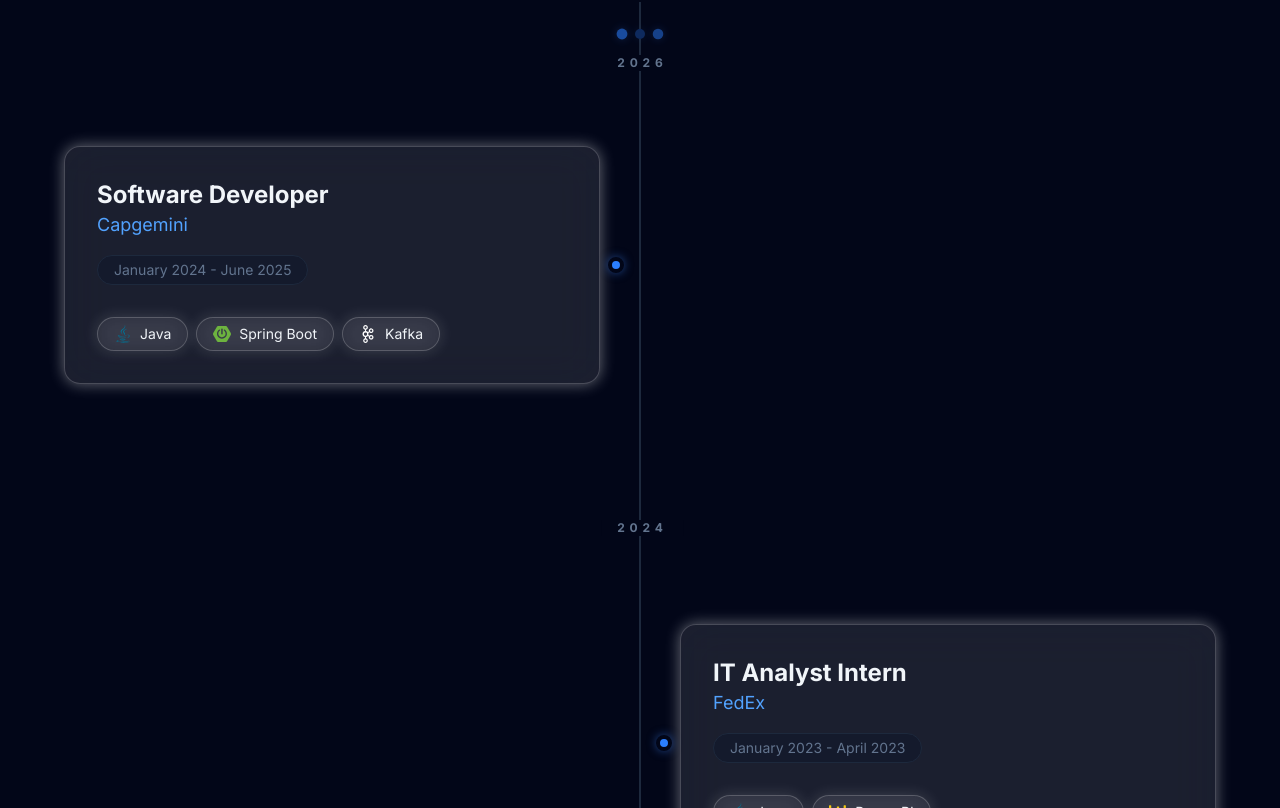
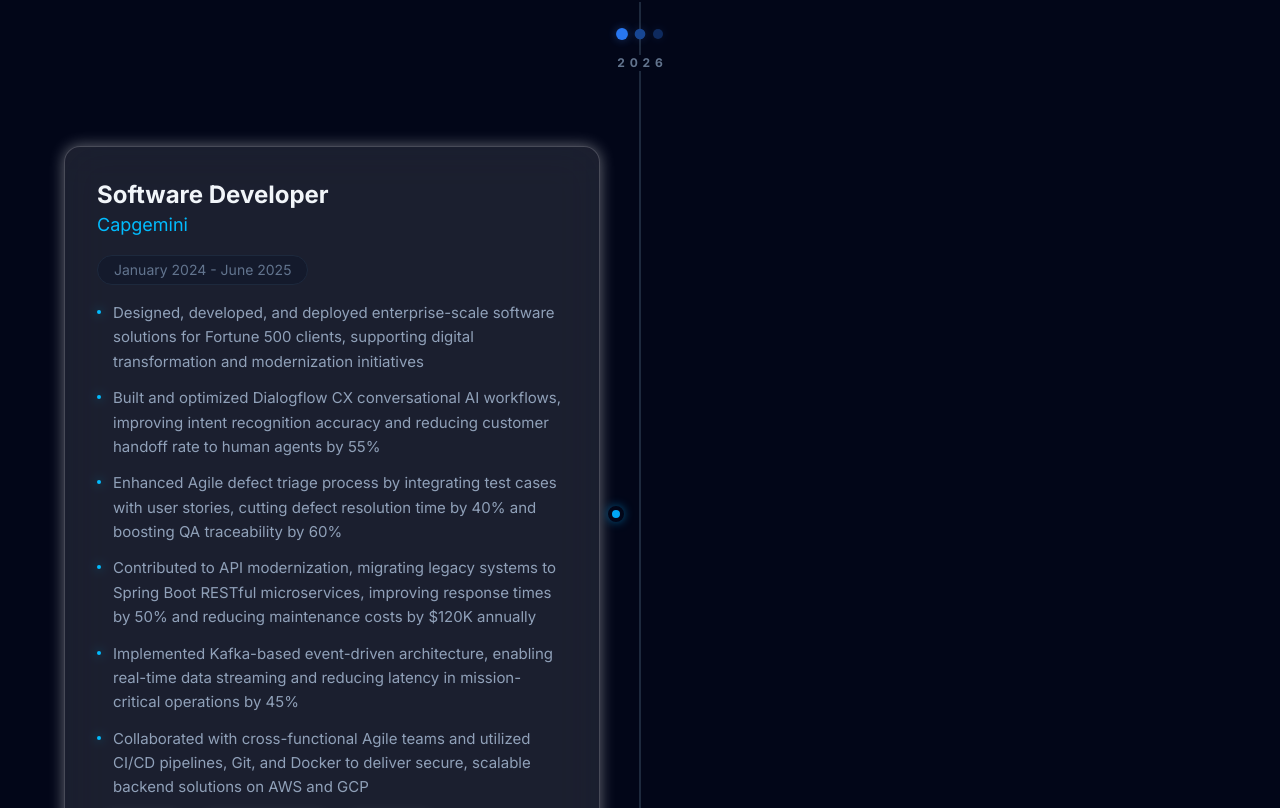
Before and after one commit to nabiladem/portfolio, a React (Vite) app: page / in a window 1280 px wide. Shown: the part 1912-2720 px from the top of the page. Built offline with nearby package versions, Linux system fonts and the light colour scheme.

Commit message:
Add colors to timeline cards

```diff
--- a/src/App.jsx
+++ b/src/App.jsx
@@ -84,7 +84,7 @@
     description: "This website.",
     stack: ["React", "JavaScript", "Tailwind CSS"],
     github: "https://github.com/nabiladem/portfolio",
-    link: "https://portfolio-gilt-two-36.vercel.app"
+    link: "https://nabiladem.com"
   },
 ];
 
@@ -93,35 +93,56 @@
     company: "Capgemini",
     role: "Software Developer",
     period: "January 2024 - June 2025",
-    description: "",
+    description: `• Designed, developed, and deployed enterprise-scale software solutions for Fortune 500 clients, supporting digital transformation and modernization initiatives
+                  • Built and optimized Dialogflow CX conversational AI workflows, improving intent recognition accuracy and reducing customer handoff rate to human agents by 55%
+                  • Enhanced Agile defect triage process by integrating test cases with user stories, cutting defect resolution time by 40% and boosting QA traceability by 60%
+                  • Contributed to API modernization, migrating legacy systems to Spring Boot RESTful microservices, improving response times by 50% and reducing maintenance costs by $120K annually
+                  • Implemented Kafka-based event-driven architecture, enabling real-time data streaming and reducing latency in mission-critical operations by 45%
+                  • Collaborated with cross-functional Agile teams and utilized CI/CD pipelines, Git, and Docker to deliver secure, scalable backend solutions on AWS and GCP`,
     stack: ["Java", "Spring Boot", "Kafka"],
+    color: "sky",
   },
   {
     company: "FedEx",
     role: "IT Analyst Intern",
     period: "January 2023 - April 2023",
-    description: "",
+    description: `• Developed Microsoft Power BI dashboards for Agile release tracking, improving visibility and compliance across 100+ projects, reducing manual reporting time by 95%
+                  • Automated project intake and reporting workflows between Digital.ai Agility and Microfocus PPM, cutting report turnaround time from 48 hours to under 10 minutes
+                  • Enhanced Agile release train forecasting accuracy by 25%, supporting data-driven decision-making for resource allocation and program planning`,
     stack: ["Java", "Power BI"],
+    color: "purple",
   },
   {
     company: "University of North Carolina at Chapel Hill & Intel",
     role: "Undergraduate Security Research Assistant",
     period: "July 2022 - July 2022",
-    description: "",
+    description: `• Researched web security and identity protection, developing OpenJar—a Google Chrome extension (HTML, CSS, JavaScript) for anonymous browsing
+                  • Collaborated with Intel and UNC researchers to present project outcomes on cybersecurity and data privacy`,
     stack: ["Rust", "JavaScript"],
+    color: "sky",
   },
   {
     company: "Rhodes College",
     role: "Computer Science Tutor",
     period: "August 2021 - May 2023",
-    description: "",
+    description: `• Mentored students in data structures, algorithms, and object-oriented programming in Java, Python, and C
+                  • Improved average student performance through one-on-one instruction and code review sessions`,
     stack: ["Python", "Java", "C"],
+    color: "red",
   },
   {
     school: "Rhodes College",
     degree: "Bachelor of Science in Computer Science",
     period: "August 2019 - May 2023",
-    honors: ["cum laude", "Upsilon Pi Epsilon"]
+    description: `• COMP 485: Software Engineering
+                  • COMP 465: Cybersecurity
+                  • COMP 385: Distributed Systems
+                  • COMP 380: Parallel Systems
+                  • COMP 372: Artificial Intelligence
+                  • COMP 355: Advanced Algorithms
+                  • COMP 241: Data Structures & Algorithms`,
+    honors: ["cum laude", "Upsilon Pi Epsilon"],
+    color: "red",
   },
 ]
 
@@ -404,27 +425,65 @@
             const nextYear = i < experiences.length - 1 ? experiences[i + 1].period.match(/\d{4}/)?.[0] : null;
             const isYearEnding = currYear !== nextYear;
 
+            const colors = {
+              sky: {
+                bg: "bg-sky-500",
+                text: "text-sky-400",
+                bullet: "bg-sky-400",
+                shadow: "shadow-sky-500/50",
+                bulletShadow: "shadow-sky-400/60"
+              },
+              purple: {
+                bg: "bg-purple-500",
+                text: "text-purple-400",
+                bullet: "bg-purple-400",
+                shadow: "shadow-purple-500/50",
+                bulletShadow: "shadow-purple-400/60"
+              },
+              red: {
+                bg: "bg-red-500",
+                text: "text-red-400",
+                bullet: "bg-red-400",
+                shadow: "shadow-red-500/50",
+                bulletShadow: "shadow-red-400/60"
+              }
+            };
+            const theme = colors[experience.color];
+
             return (
               <React.Fragment key={i}>
                 <motion.div
                   variants={cardVariants}
                   className={`relative flex items-center justify-between md:justify-normal ${i % 2 !== 0 ? 'md:flex-row-reverse' : ''} group pb-12`}
                 >
-                  <div className={`flex items-center justify-center w-4 h-4 rounded-full bg-blue-500 border-4 border-slate-950 shadow-[0_0_10px_rgba(59,130,246,0.5)] z-10 md:order-1 ${i % 2 !== 0 ? 'md:-translate-x-1/2' : 'md:translate-x-1/2'} ml-[12px] md:ml-0`}></div>
+                  <div className={`flex items-center justify-center w-4 h-4 rounded-full ${theme.bg} border-4 border-slate-950 shadow-[0_0_10px] ${theme.shadow} z-10 md:order-1 ${i % 2 !== 0 ? 'md:-translate-x-1/2' : 'md:translate-x-1/2'} ml-[12px] md:ml-0`}></div>
                   <div className="liquid-glass p-8 flex flex-col gap-4 group w-[calc(100%-3rem)] md:w-[calc(50%-2.5rem)]">
                     <div>
                       <h3 className="text-2xl font-bold text-slate-100 group-hover:text-blue-400 transition-colors">
                         {experience.role || experience.degree}
                       </h3>
-                      <p className="text-blue-400 font-medium text-lg">
+                      <p className={`${theme.text} font-medium text-lg`}>
                         {experience.company || experience.school}
                       </p>
                     </div>
                     <div className="w-fit text-slate-500 font-medium bg-slate-900/50 px-4 py-1 rounded-full border border-slate-800 text-sm">{experience.period}</div>
 
-                    <p className="text-slate-400 leading-relaxed max-w-4xl">
-                      {experience.description}
-                    </p>
+                    {experience.description && (
+                      <div className={`space-y-3 ${experience.school ? 'grid grid-cols-1 md:grid-cols-2 gap-x-4 gap-y-2 space-y-0' : ''}`}>
+                        {experience.description.split('\n').filter(l => l.trim()).map((line, idx) => {
+                          const trimmed = line.trim();
+                          if (trimmed.startsWith('•')) {
+                            return (
+                              <div key={idx} className="flex gap-3 text-slate-400 leading-relaxed text-[15px]">
+                                <span className={`mt-[9px] shrink-0 w-1 h-1 rounded-full ${theme.bullet} shadow-[0_0_10px] ${theme.bulletShadow}`}></span>
+                                <span className="flex-1">{trimmed.replace('•', '').trim()}</span>
+                              </div>
+                            );
+                          }
+                          return <p key={idx} className="text-slate-400 leading-relaxed text-[15px]">{trimmed}</p>;
+                        })}
+                      </div>
+                    )}
 
                     <div className="flex flex-wrap gap-2">
                       {(experience.stack || experience.honors)?.map((s) => (
```
